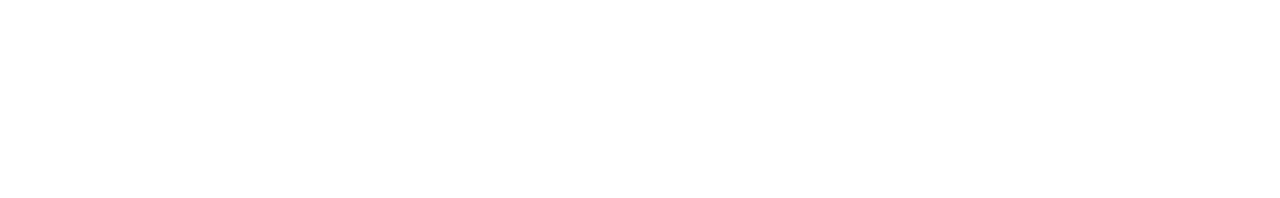
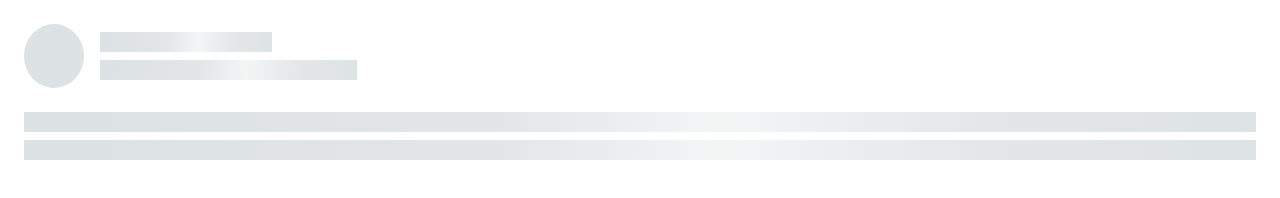
Before and after one commit to vpetrenko90/htmlcss-20210916_vika-petrenko, a website: page 04-lection2/02-skeleton/index.html in a window 1280 px wide. Drawn offline with nearby package versions, Linux system fonts and the light colour scheme.

Commit message:
feature(lecture-2): skeleton

```diff
--- a/04-lection2/02-skeleton/index.html
+++ b/04-lection2/02-skeleton/index.html
@@ -2,10 +2,23 @@
 <!-- Страница со скелетоном -->
 <html lang="ru">
     <head>
+        <link rel="stylesheet" href="https://cdn.jsdelivr.net/npm/normalize.css@8.0.1/normalize.css">
         <link rel="stylesheet" href="../../assets/css/main.css">
         <link rel="stylesheet" href="./skeleton.css">
     </head>
     <body>
-
+        <div class="skeleton">
+            <div class="skeleton__header">
+                <div class="skeleton__avatar"></div>
+                <div class="skeleton__items">
+                    <div class="skeleton__item skeleton__item-sm"></div>
+                    <div class="skeleton__item skeleton__item-m"></div>
+                </div>
+            </div>
+            <div class="skeleton__content">
+                <div class="skeleton__item"></div>
+                <div class="skeleton__item"></div>
+            </div>
+        </div>
     </body>
 </html>
--- a/04-lection2/02-skeleton/skeleton.css
+++ b/04-lection2/02-skeleton/skeleton.css
@@ -0,0 +1,40 @@
+.skeleton {
+    width: 100%;
+    height: 100%;
+    box-sizing: border-box;
+    padding: 24px;
+}
+.skeleton__header {
+    display: flex;
+}
+.skeleton__avatar {
+    width: 64px;
+    height: 64px;
+    border-radius: 50%;
+    background: var(--grey-2);
+}
+
+.skeleton__items {
+    width: 100%;
+    margin-left: 16px;
+    display: flex;
+    flex-direction: column;
+    justify-content: center;
+}
+.skeleton__item {
+    height: 20px;
+    background: var(--gradient);
+}
+.skeleton__item:not(:first-child) {
+    margin-top: 8px;
+}
+.skeleton__item-sm {
+    max-width: 172px;
+}
+.skeleton__item-m {
+    max-width: 257px;
+}
+
+.skeleton__content {
+    margin-top: 24px;
+}
--- a/assets/css/main.css
+++ b/assets/css/main.css
@@ -22,6 +22,8 @@
     --h1-size: 50px;
     --h2-size: 38px;
     --text-size: 16px;
+
+    --gradient: linear-gradient(92.51deg, var(--grey-2) 6.44%, #E2E6E8 38.47%, #F3F5F5 56.48%, #E3E7EA 77.5%, var(--grey-2) 102.52%);
 }
 
 * {
```
